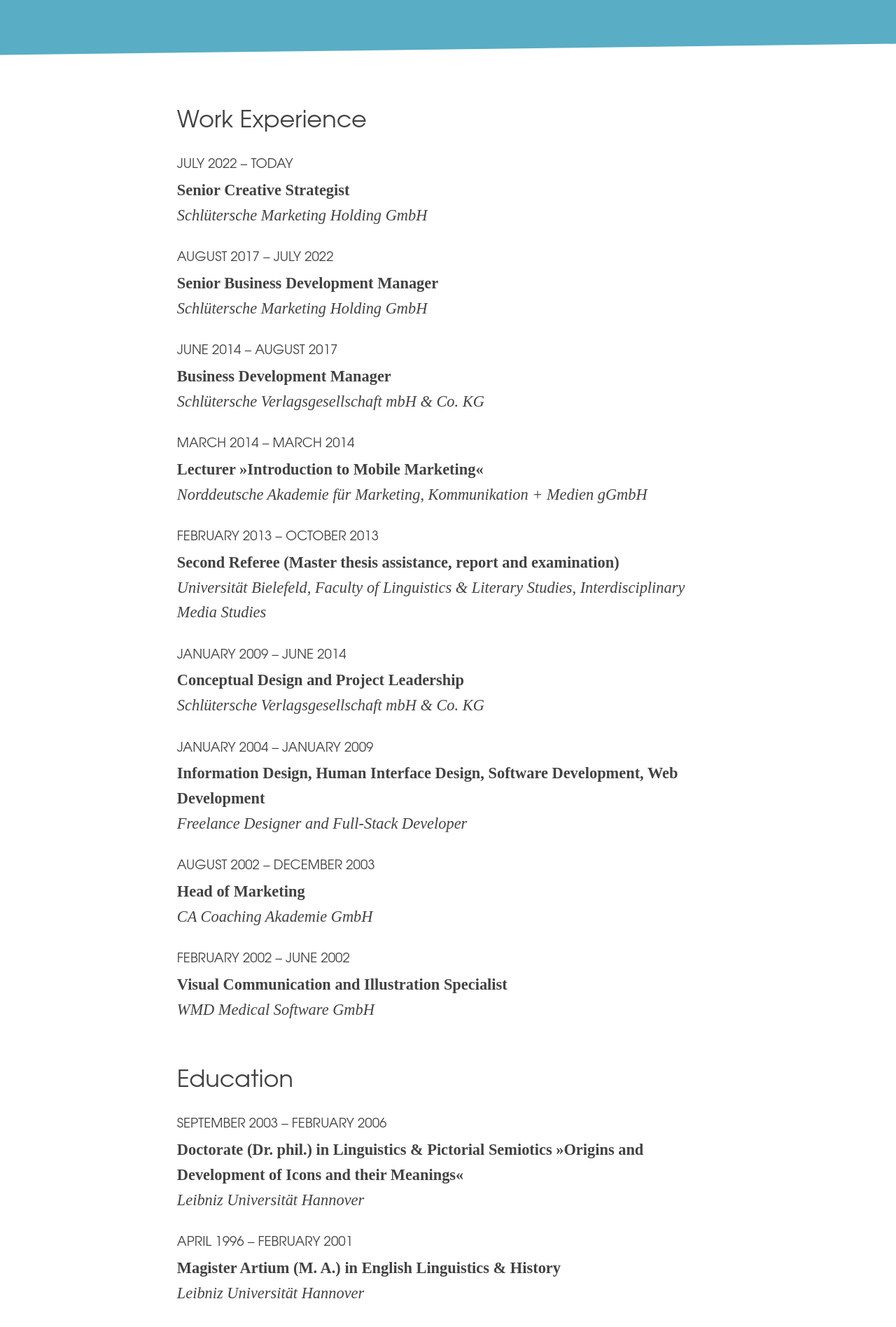
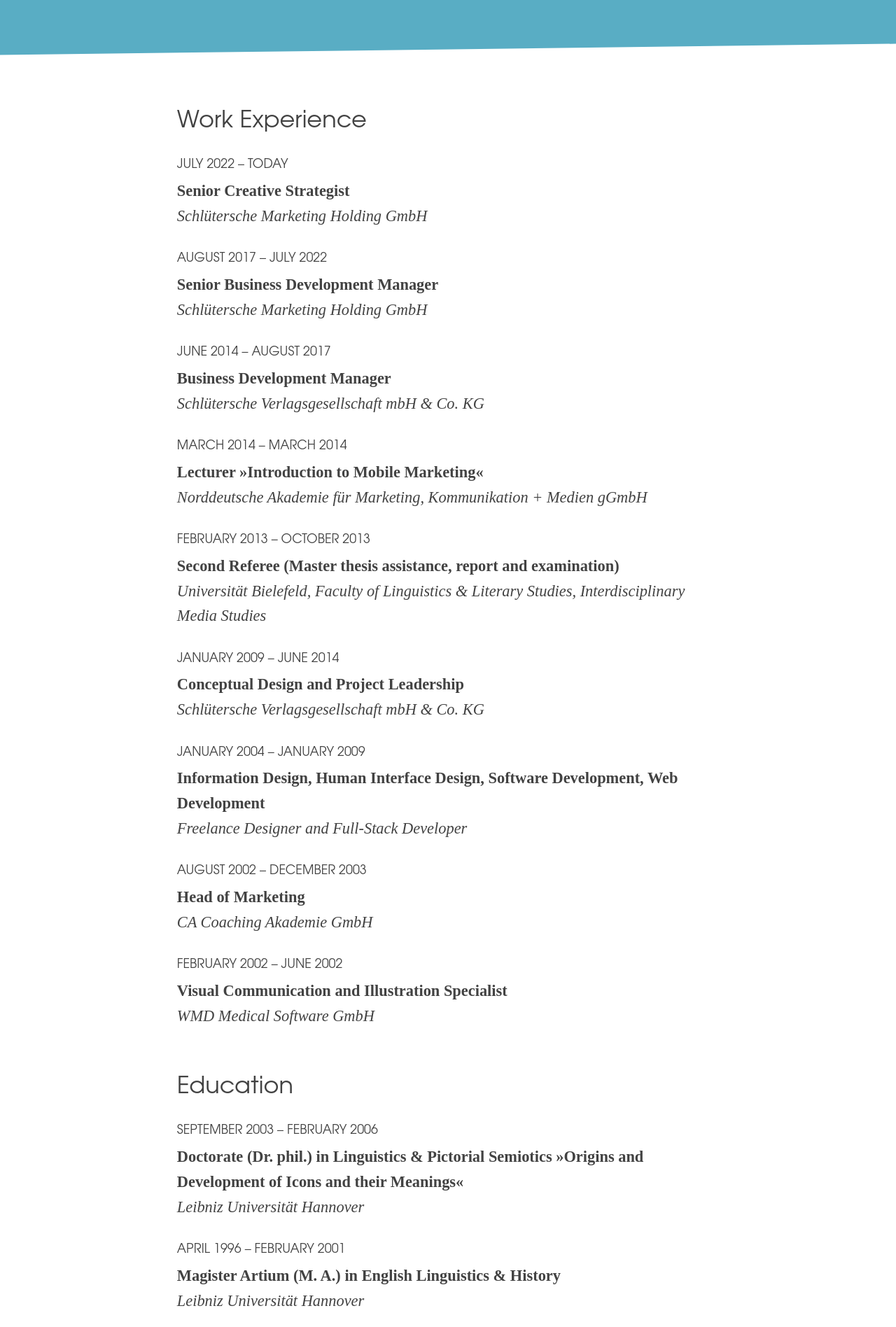
Before and after one commit to marc2o/marc2o.github.io, a Jekyll site: the page built from cv/marc.md, in a window 1280 px wide. Shown: the part 521-2417 px from the top of the page at 70% size. Built offline with Jekyll 4.4.1, drawn with Linux system fonts in a browser that asks for light colours.

Commit message:
Update cv.css

```diff
--- a/assets/css/cv.css
+++ b/assets/css/cv.css
@@ -175,7 +175,7 @@
 }
 li span,
 footer p {
-	font-size: 83.5%;
+	font-size: 80%;
 }
 
 picture {
```
